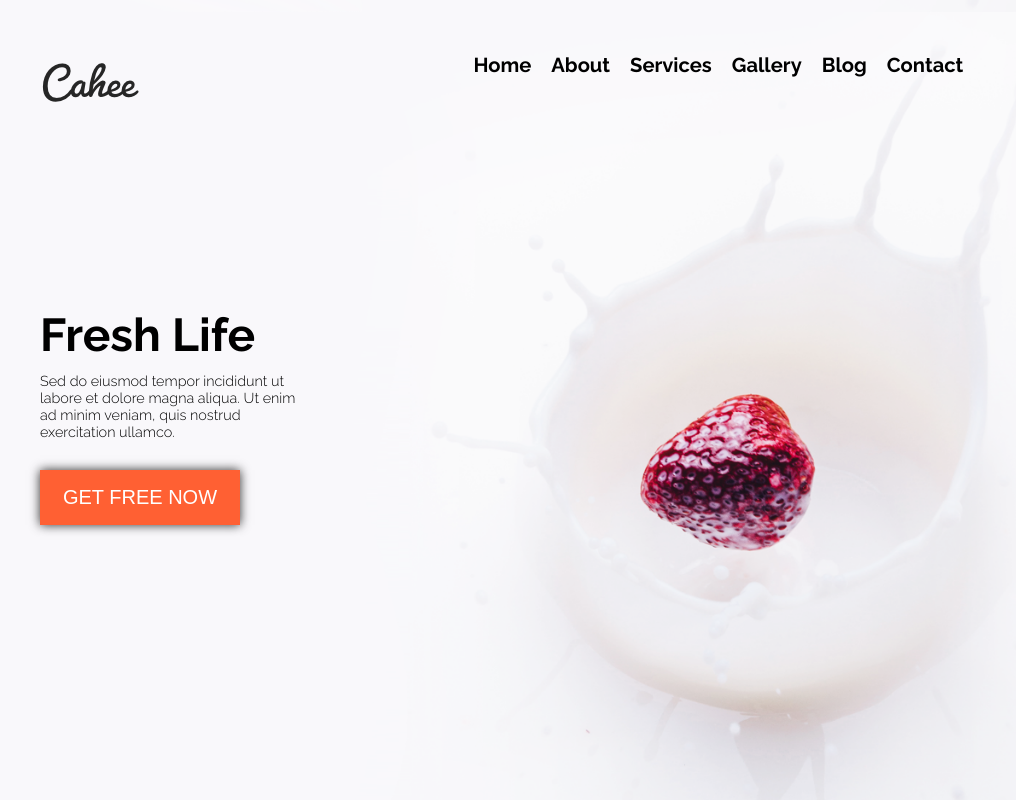
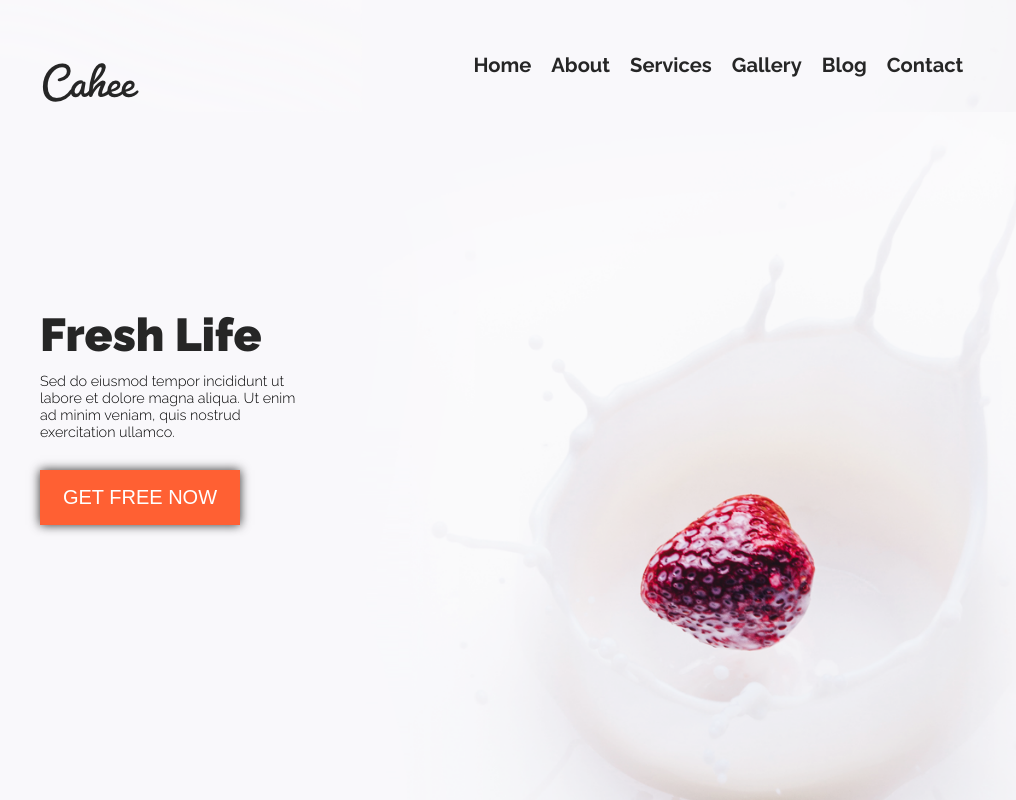
Before and after one commit to PatrykKeska/Psd2, a plain HTML site: page index.html in a window 1280 px wide. Shown: the top 800 px of the page, without its empty margins (88-1104 px from the left). Drawn offline with Linux system fonts and the light colour scheme.

Commit message:
a couple rwd values has been added

```diff
--- a/css/freshLife.css
+++ b/css/freshLife.css
@@ -1,5 +1,6 @@
 :root {
     --freshLife-bg-color: #FAF9FB;
+    --freshLife-font-color: #262626;
     --button-bg-color: #FF6033;
 
 }
@@ -51,6 +52,8 @@
     font-size: 1.6em;
     text-align: center;
     margin-bottom: 10px;
+    font-weight: 900;
+    color: var(--freshLife-font-color);
 }
 
 .fresh-life_paragraph {
--- a/css/nav.css
+++ b/css/nav.css
@@ -1,3 +1,8 @@
+:root {
+    --a-font-color: #262626;
+}
+
+
 .navigation-list {
     display: inline-flex;
     justify-content: center;
@@ -20,7 +25,7 @@
 .navigation-a {
     text-decoration: none;
     font-weight: bold;
-    color: black;
+    color: var(--a-font-color);
     font-size: .7em;
     width: 100%;
     height: 100%;
--- a/css/style.css
+++ b/css/style.css
@@ -1,7 +1,7 @@
 @import url("aboutUs.css");
 @import "freshLife.css";
 @import "nav.css";
-@import url('https://fonts.googleapis.com/css?family=Raleway:300,400,700&display=swap&subset=latin-ext');
+@import url('https://fonts.googleapis.com/css?family=Raleway:300,400,700,900&display=swap');
 
 
 
@@ -20,15 +20,18 @@ body {
     margin: 0 auto;
     width: 100vw;
     min-height: 100vh;
-    overflow: hidden;
+    overflow-x: hidden;
 
 }
 
 
 .wrapper {
     width: 100%;
-    height: 100%;
     position: relative;
+}
+
+.section {
+    min-height: 1000px;
 }
 
 
--- a/index.html
+++ b/index.html
@@ -25,7 +25,7 @@
             </ul>
         </nav>
 
-        <section class="fresh-life">
+        <section class="fresh-life section">
             <div class="fresh-life_logo"></div>
 
             <div class="fresh-life_description">
```
